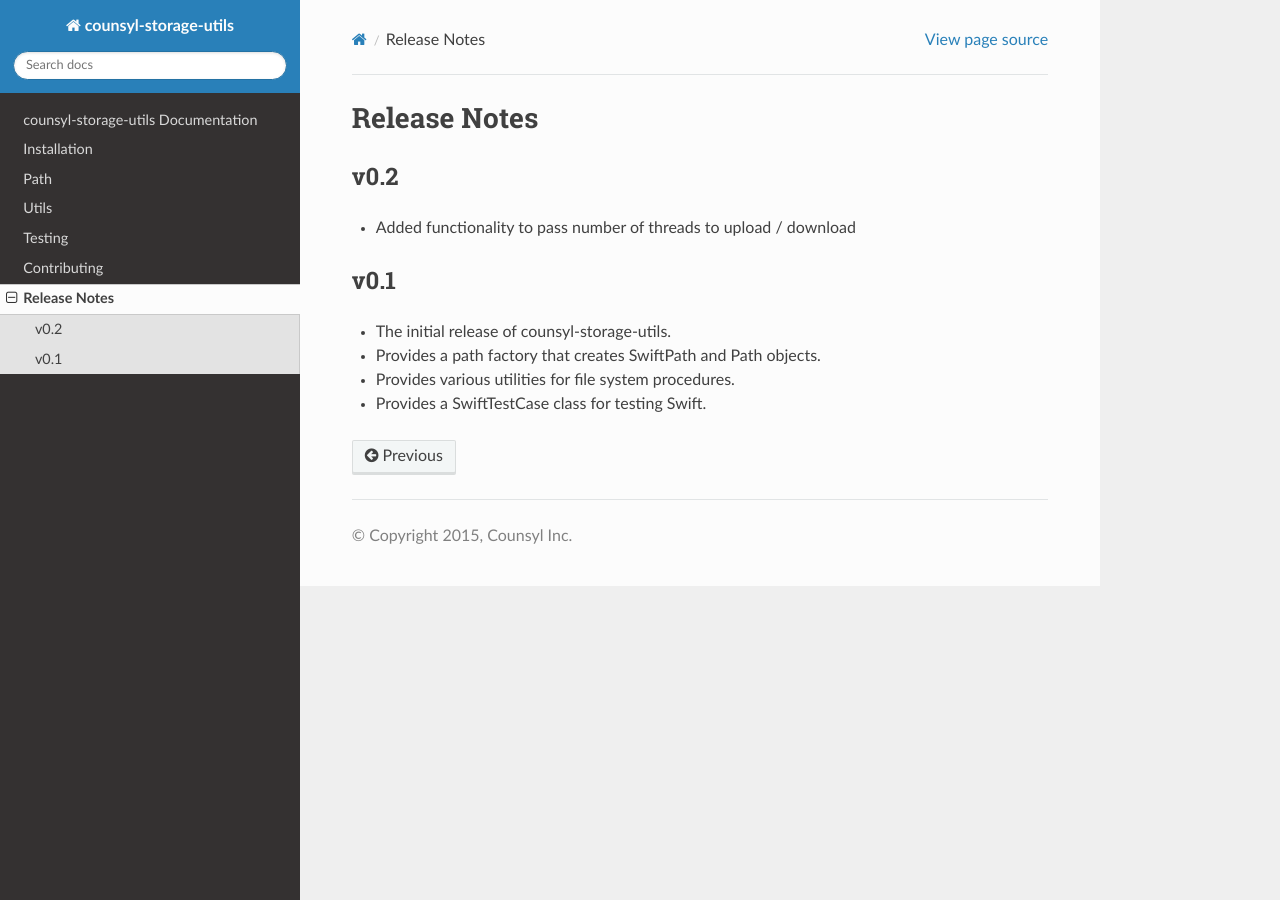
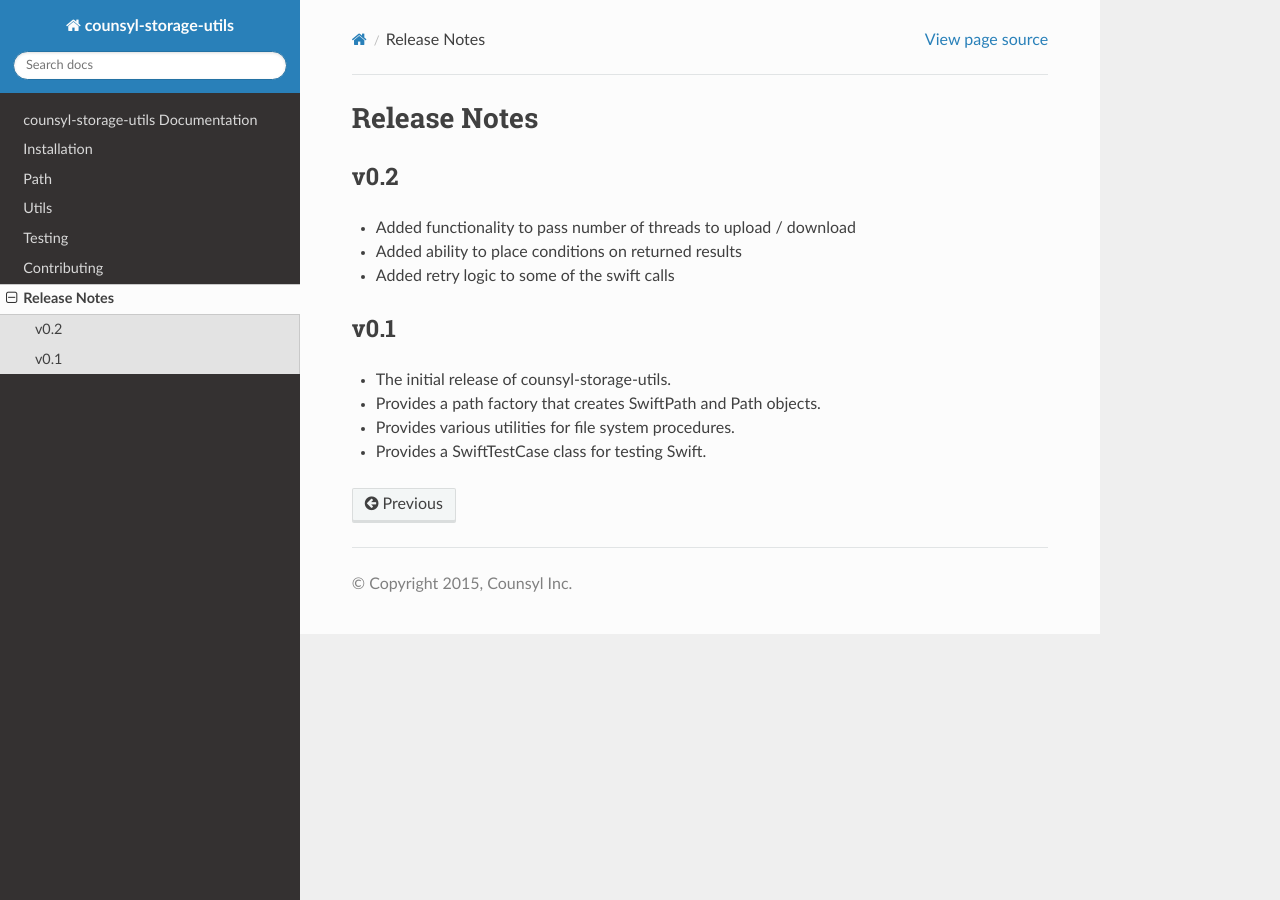
Before and after one commit to counsyl/stor, a Sphinx documentation site: the page built from docs/release_notes.rst, in a window 1280 px wide. Built offline with Sphinx 7.4.7 and the Read the Docs theme 2.0.0, drawn with Linux system fonts in a browser that asks for light colours; the version number could not be read and is left out.

Commit message:
Updated release notes

```diff
--- a/docs/release_notes.rst
+++ b/docs/release_notes.rst
@@ -5,6 +5,8 @@
 ----
 
 * Added functionality to pass number of threads to upload / download
+* Added ability to place conditions on returned results
+* Added retry logic to some of the swift calls
 
 v0.1
 ----
```
